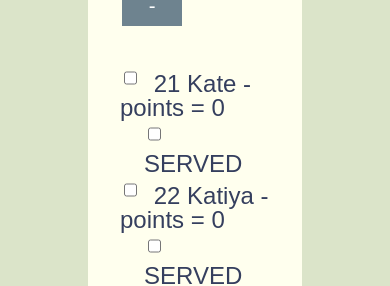
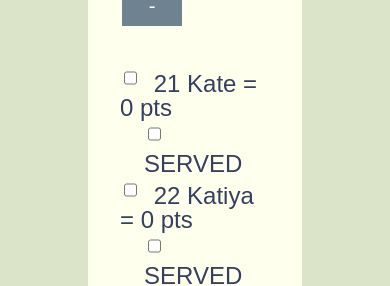
Before and after one commit to dxeware/volleyball-pt-tracker, a website: page index.html at #/game1 in a window 390 px wide. Shown: the part 536-822 px from the top of the page. Drawn offline with nearby package versions, Linux system fonts and the light colour scheme; some packages are replaced by stand-ins of ours.

Commit message:
wording change for iphone

```diff
--- a/app/game/game1.html
+++ b/app/game/game1.html
@@ -15,7 +15,7 @@
     <br>
 
     <ul data-ng-repeat="player in gameInfo.players">
-      <li><span><input class="check"type="checkbox" data-ng-model="player.playing"></span><span> {{player.number}} {{player.name}} - points = {{player.points}} </span><span class="served"><input class="check" type="checkbox" data-ng-model="player.served"> SERVED</span>
+      <li><span><input class="check" type="checkbox" data-ng-model="player.playing"></span><span> {{player.number}} {{player.name}} = {{player.points}} pts</span><span class="served"><input class="check" type="checkbox" data-ng-model="player.served"> SERVED</span>
       </li>
     </ul>
   </div>
```
